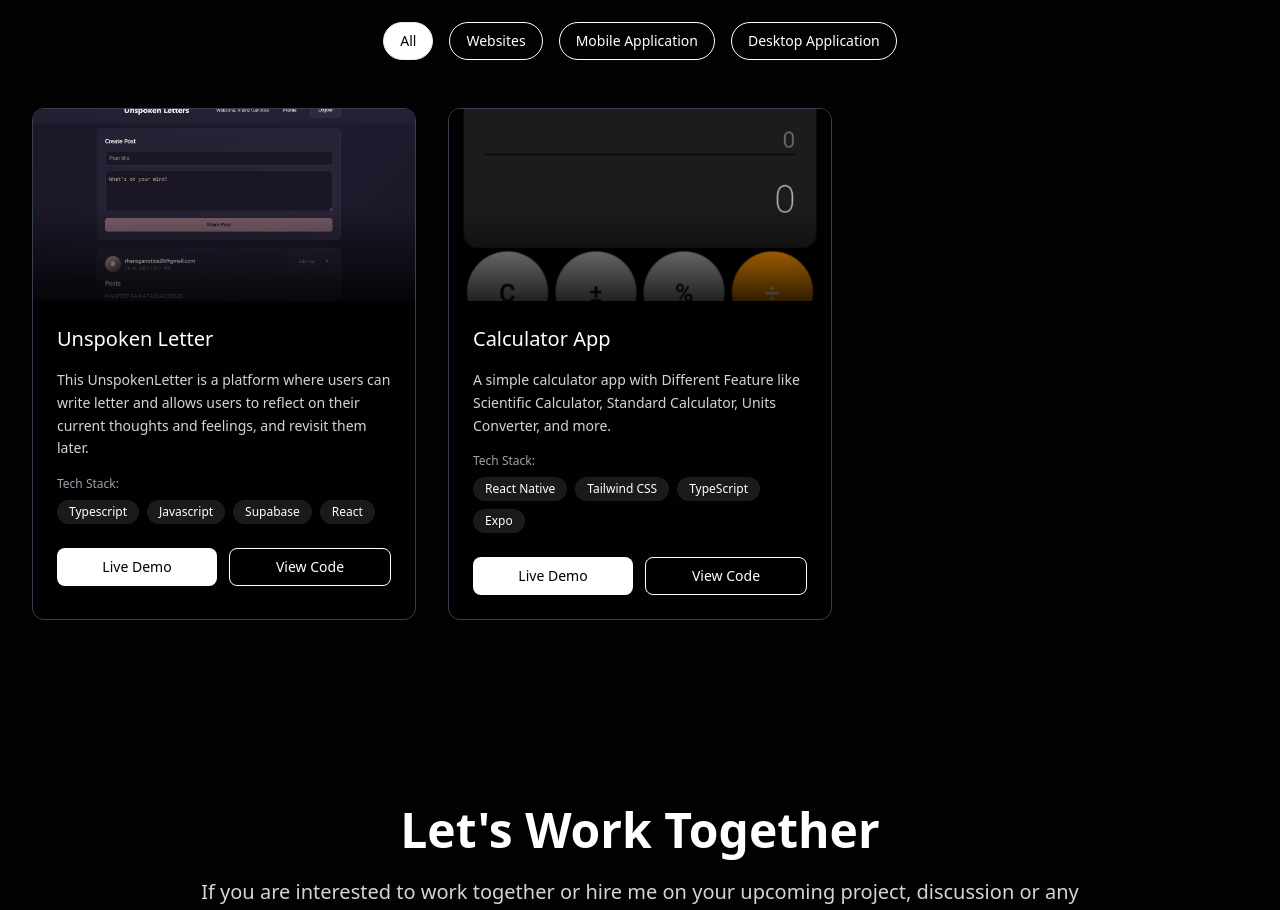
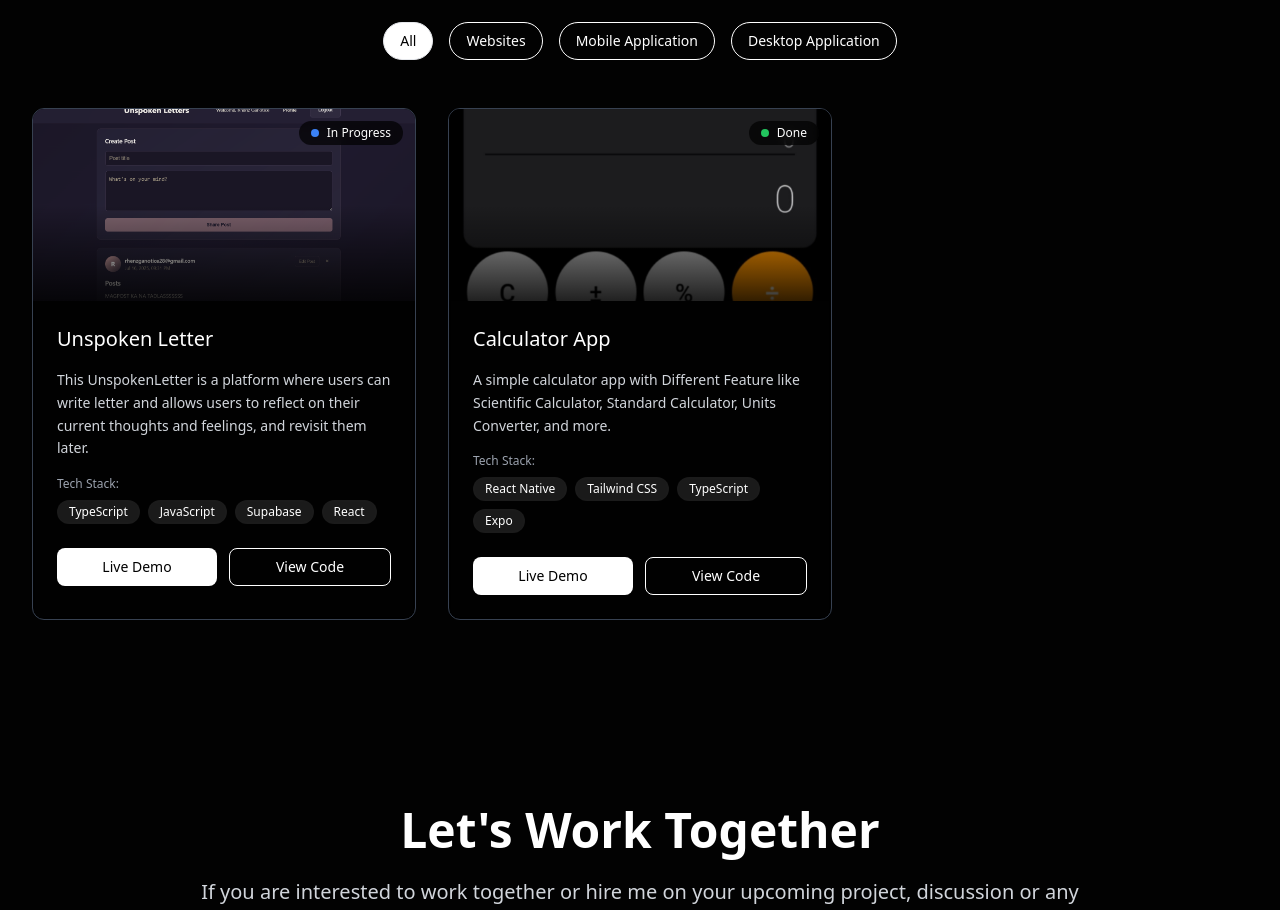
Before and after one commit to StDevRhenz/portfolio, a React (Create React App) app: page / in a window 1280 px wide. Shown: the part 2660-3570 px from the top of the page. Built offline with nearby package versions, Linux system fonts and the light colour scheme.

Commit message:
Added: Badge for every Project rendered

```diff
--- a/src/components/CardProject.jsx
+++ b/src/components/CardProject.jsx
@@ -1,4 +1,20 @@
 function Card({ project }) {
+    // Function to get status color and text
+    const getStatusInfo = (status) => {
+        switch (status) {
+            case 'Done':
+                return { color: 'bg-green-500', text: 'Done' };
+            case 'Pending':
+                return { color: 'bg-orange-500', text: 'Pending' };
+            case 'In Progress':
+                return { color: 'bg-blue-500', text: 'In Progress' };
+            default:
+                return { color: 'bg-gray-500', text: 'Unknown' };
+        }
+    };
+
+    const statusInfo = getStatusInfo(project.status);
+
     return (
         <div className="group relative bg-black/30 backdrop-blur-sm rounded-xl border border-gray-700 hover:border-gray-500 transition-all duration-300 overflow-hidden">
             <div className="relative h-48 overflow-hidden">
@@ -8,6 +24,14 @@ function Card({ project }) {
                     className="w-full h-full object-cover transition-transform duration-500 group-hover:scale-110"
                 />
                 <div className="absolute inset-0 bg-gradient-to-t from-black/80 via-transparent to-transparent"></div>
+
+                {/* Status Badge */}
+                <div className="absolute top-3 right-3">
+                    <div className="flex items-center gap-2 px-3 py-1 bg-black/70 backdrop-blur-sm rounded-full">
+                        <div className={`w-2 h-2 rounded-full ${statusInfo.color}`}></div>
+                        <span className="text-xs text-white font-medium">{statusInfo.text}</span>
+                    </div>
+                </div>
             </div>
 
             <div className="p-6 space-y-4">
--- a/src/data/projectsData.jsx
+++ b/src/data/projectsData.jsx
@@ -8,10 +8,11 @@ export const projectsData = [
     title: 'Unspoken Letter',
     category: 'Websites',
     image: UnspokenLetter,
-    tech: ['Typescript', 'Javascript', 'Supabase', 'React'],
+    tech: ['TypeScript', 'JavaScript', 'Supabase', 'React'],
     description: 'This UnspokenLetter is a platform where users can write letter and allows users to reflect on their current thoughts and feelings, and revisit them later.',
     liveUrl: 'https://unspokenletter.vercel.app',
-    codeUrl: 'https://github.com/StDevRhenz/unspokenletter'
+    codeUrl: 'https://github.com/StDevRhenz/unspokenletter',
+    status: 'In Progress' // 'Done', 'Pending', 'In Progress'
   },
   {
     id: 2,
@@ -21,7 +22,8 @@ export const projectsData = [
     tech: ['React Native', 'Tailwind CSS', 'TypeScript', 'Expo'],
     description: 'A simple calculator app with Different Feature like Scientific Calculator, Standard Calculator, Units Converter, and more.',
     liveUrl: 'https://expo.dev/accounts/rhenz/projects/calculator/builds/f60ccecf-2774-4818-b5b4-5bde2bd8f7c5?fbclid=IwY2xjawLknYVleHRuA2FlbQIxMABicmlkETFDcDh6RVRLWHU3aWtOc0dwAR5uhDsuc7ap_3kj2334nAcleoC1s_wTxdmskDoXN4T7br6z13AnX-aBZ5G4Dg_aem_h5Xn_C0SNO0gWxmKzKU0aA',
-    codeUrl: 'https://github.com/StDevRhenz/Calculator'
+    codeUrl: 'https://github.com/StDevRhenz/Calculator',
+    status: 'Done' // 'Done', 'Pending', 'In Progress'
   },
 //   {
 //     id: 3,
```
